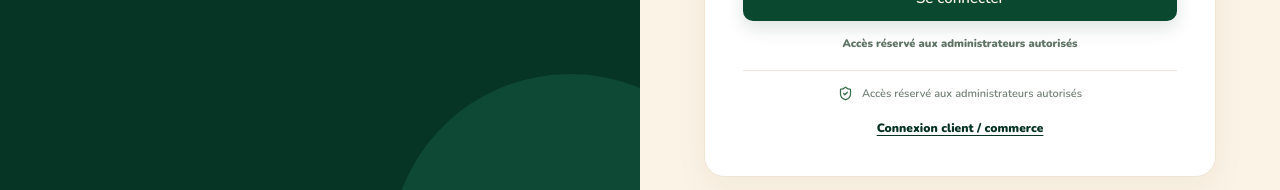
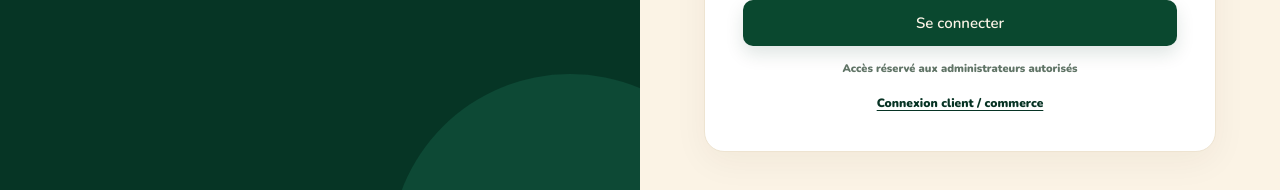
Before and after one commit to anasshatim1997/kulha-web, a Next.js app: page /admin/login in a window 1280 px wide. Shown: the part 546-736 px from the top of the page. Built offline with nearby package versions, Linux system fonts and the light colour scheme; no server answers.

Commit message:
fix(admin): remove duplicate administrator access notice

```diff
--- a/src/components/admin/AdminLoginShell.tsx
+++ b/src/components/admin/AdminLoginShell.tsx
@@ -63,7 +63,6 @@ export function AdminLoginShell({ locale = "fr", title, lead, children }: AdminL
                         <p className={styles.lead}>{lead}</p>
                         <div className={styles.form}>{children}</div>
                         <p className={styles.restricted}>{t.restricted}</p>
-                        <p className={styles.note}><ShieldCheck size={15} aria-hidden="true" />{t.restricted}</p>
                         <Link className={styles.customerLink} href={localePath(locale, "/login")}>{t.customer}</Link>
                     </div>
                     </section>
```
